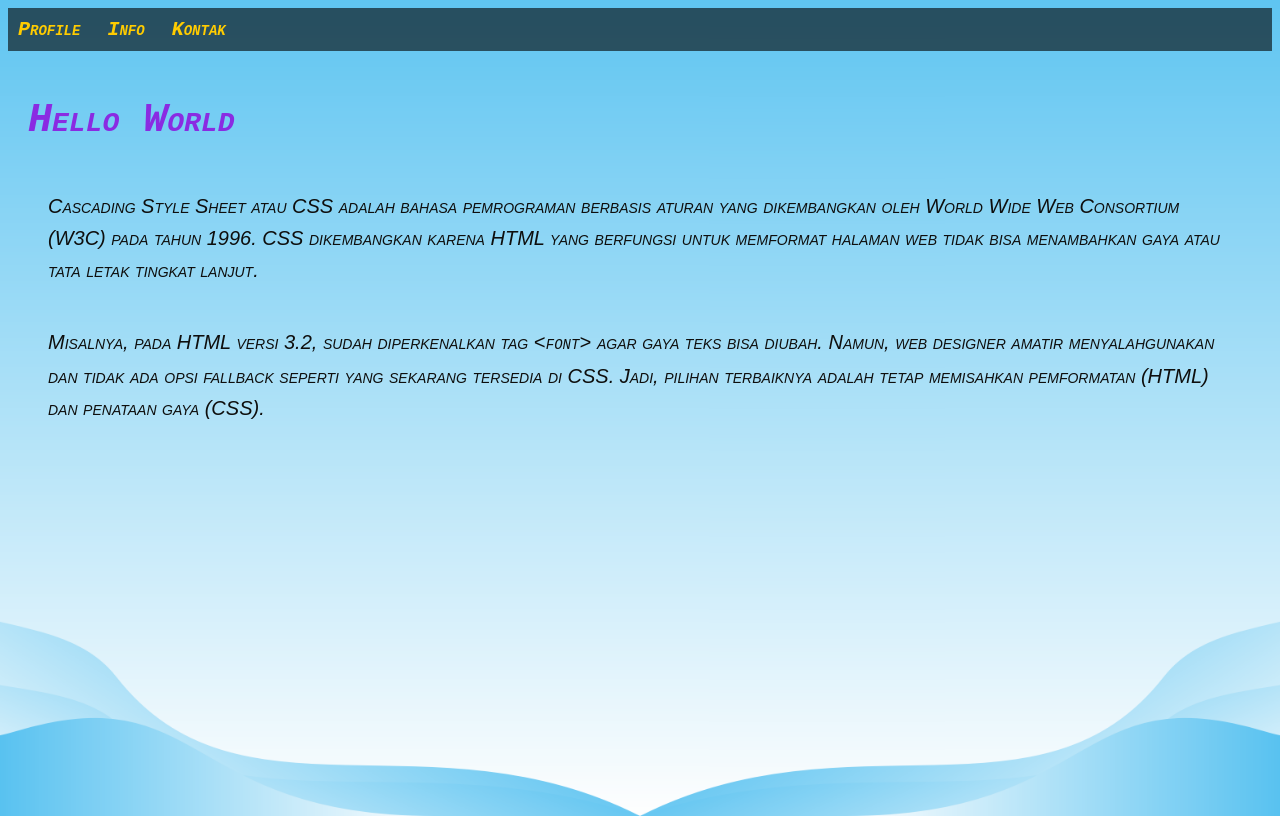
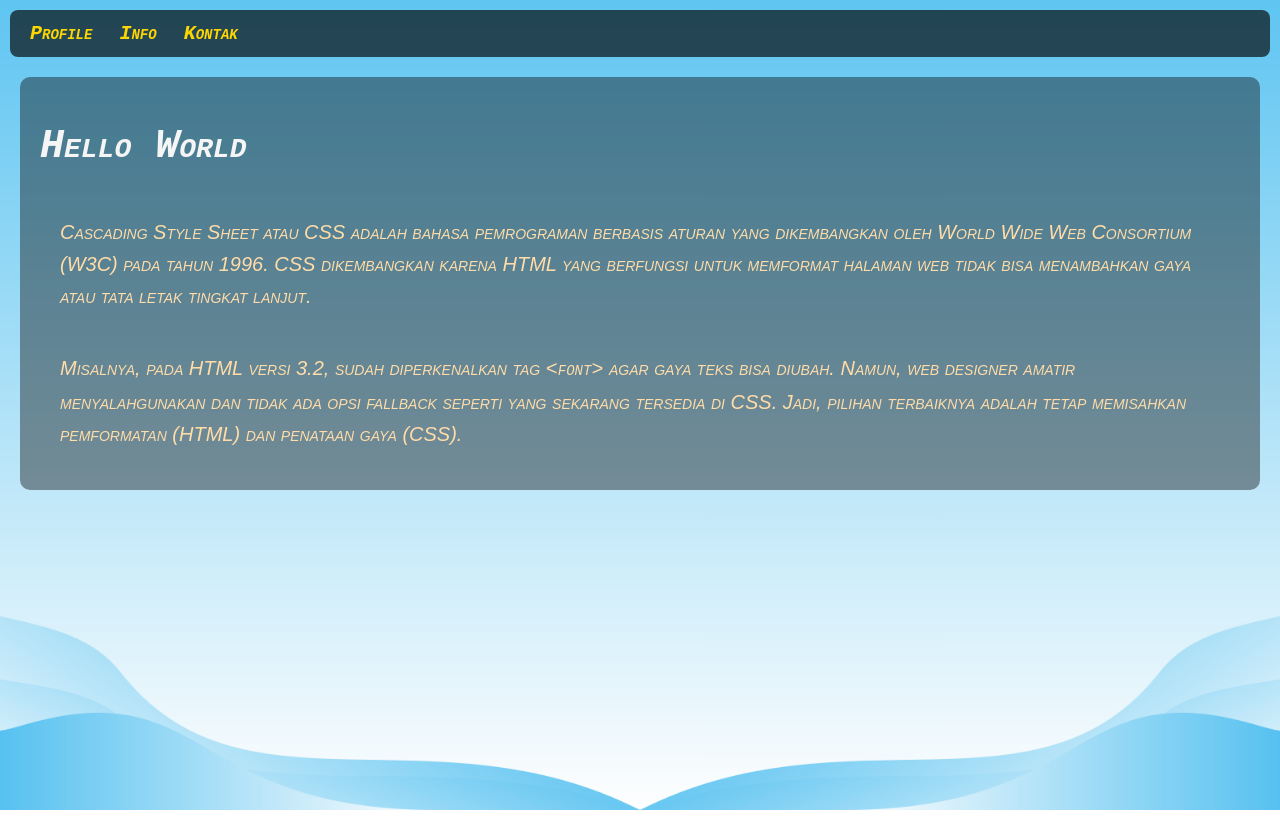
Before and after one commit to Iqbalmuhammadzulfan/latihan-css, a plain HTML site: page index.html in a window 1280 px wide. Drawn offline with Linux system fonts and the light colour scheme.

Commit message:
update project

```diff
--- a/index.html
+++ b/index.html
@@ -15,12 +15,12 @@
 
   <main>
     <h1>Hello World</h1>
-    <p>
+    <p class="p1">
       Cascading Style Sheet atau CSS adalah bahasa pemrograman berbasis aturan yang dikembangkan
       oleh World Wide Web Consortium (W3C) pada tahun 1996. CSS dikembangkan karena HTML yang berfungsi untuk
       memformat halaman web tidak bisa menambahkan gaya atau tata letak tingkat lanjut.
     </p>
-    <p>
+    <p class="p1">
       Misalnya, pada HTML versi 3.2, sudah diperkenalkan tag <code>&lt;font&gt;</code> agar gaya teks bisa diubah.
       Namun, web designer amatir menyalahgunakan dan tidak ada opsi fallback seperti yang sekarang tersedia di CSS.
       Jadi, pilihan terbaiknya adalah tetap memisahkan pemformatan (HTML) dan penataan gaya (CSS).
--- a/style.css
+++ b/style.css
@@ -1,15 +1,34 @@
-body {  font-family: 'Courier New';
-        font-size: 20px;
-        font-variant: small-caps;
-        font-style: italic;}
-h1{color:blueviolet;}
-p{
-    line-height: 1.6em;
-    color: rgb(14, 14, 13);
-      margin: 0;
+body {
+  font-family: 'Courier New', monospace;
+  font-size: 20px;
+  font-variant: small-caps;
+  font-style: italic;
+  margin: 0;
+  padding: 0;
+}
+
+/* heading */
+h1 {
+  color: #f5f5f5; /* putih lembut */
+}
+
+/* paragraf umum */
+p {
+  line-height: 1.6em;
+  color: #e0e0e0; /* abu-abu muda */
+  margin: 0;
   padding: 20px;
   font-family: Arial, sans-serif;
 }
+
+/* variasi paragraf */
+.p1 {
+  color: #ffdca8; /* krem emas lembut */
+}
+.p2 {
+  color: #d1b3ff; /* ungu pastel lembut */
+}
+
 /* background untuk index */
 body.index-page {
   background-image: url("gambar/Background.png");
@@ -17,7 +36,7 @@ body.index-page {
   background-position: center;
   background-repeat: no-repeat;
   min-height: 100vh;
-  color: white;
+  color: #f5f5f5;
 }
 
 /* background untuk profile */
@@ -27,25 +46,34 @@ body.profile-page {
   background-position: center;
   background-repeat: no-repeat;
   min-height: 100vh;
-  color: white;
+  color: #1a1a1a; /* teks gelap biar kontras */
 }
 
-/* nav style */
-nav {
-  background-color: rgba(0,0,0,0.6);
-  padding: 10px;
+/* nav & footer style */
+nav, footer {
+  background-color: rgba(0, 0, 0, 0.65); /* hitam transparan */
+  padding: 12px 20px;
+  border-radius: 8px;
+  margin: 10px;
 }
-nav a {
+
+/* link style */
+nav a, footer a {
   margin-right: 15px;
   text-decoration: none;
-  color: #ffcc00;
+  color: #ffd700; /* emas hangat */
   font-weight: bold;
+  transition: color 0.3s;
 }
-nav a:hover {
-  text-decoration: underline;
+
+nav a:hover, footer a:hover {
+  color: #ffffff; /* jadi putih saat hover */
 }
 
 /* konten */
 main {
   padding: 20px;
+  background-color: rgba(0, 0, 0, 0.4); /* semi transparan agar teks terbaca */
+  border-radius: 10px;
+  margin: 20px;
 }
```
Also changed, not shown: profile.html (+1 -1 lines).
